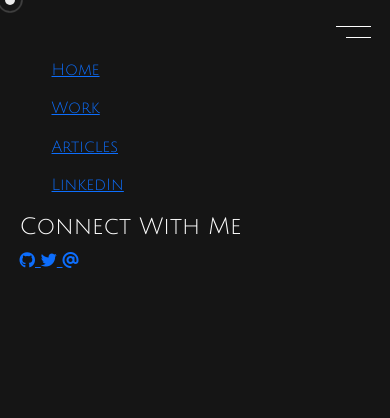
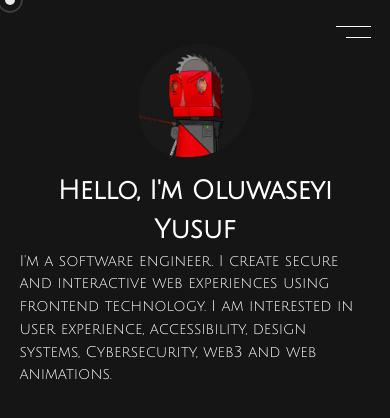
Before and after one commit to Yusuf-oluwaseyi/Saint_Laurent, a plain HTML site: page index.html in a window 390 px wide. Drawn offline with nearby package versions, Linux system fonts and the light colour scheme.

Commit message:
Mobile update

```diff
--- a/index.html
+++ b/index.html
@@ -57,7 +57,7 @@
               </button>
             </div>
         </div>
-        <nav>
+        <!-- <nav>
           <div class="mobile_menu_container">
             <ul>
               <li>
@@ -79,12 +79,26 @@
               </div>
             </div>
         </div>
-        </nav>
+        </nav> -->
+      </div>
+    <div id="mobile">
+      <div class="base_container">
+        <div class="hero">
+          <div class="intro_box">
+            <h1>Hello, I'm <br> Oluwaseyi Yusuf</h1>
+            <div class="avi">
+              <img src="img/icon.jpg" alt="">
+            </div>
+          </div>
+          <div class="description">
+            <p>
+              <span>I'm a <span class="highlight">software engineer</span>. I create <span class="highlight">secure and interactive </span> web experiences using <span class="highlight">frontend technology</span>. I am interested in <span class="highlight">user experience</span>, accessibility, <span class="highlight">design systems</span>, Cybersecurity, <span class="highlight">web3</span> and <span class="highlight">web animations.</span> </span>
+            </p>
+          </div>
+        </div>
       </div>
     </div>
-    <div id="mobile">
-
-    </div>
+  </div>
         <div class="container-fluid">
         <div class="fixed">
             <div class="based_container">
--- a/scss/style.scss
+++ b/scss/style.scss
@@ -61,8 +61,53 @@ body {
   }
 }
 #mobile {
+  display: flex;
+  flex-direction: column;
+  flex-grow: 1;
+  justify-content: center;
+  position: relative;
+  .base_container {
+    flex-grow: unset;
+    height: auto;
+    padding: 0;
+    .hero {
+      justify-content: center;
+      .intro_box {
+        flex-direction: column-reverse;
+        margin: 0;
+        h1 {
+          font-size: 26px;
+          line-height: 1.5;
+          margin: 0;
+          padding: 15px 15px 0;
+          text-align: center;
+        }
+        }
+      }
+    }
+  }
+  #mobile .base_container .hero .intro_box h1 br {
+    display: none;
+  }
+  .base_container {
+    color: #fff;
+    padding: 10% 5% 10% 15%;
+  }
+  .base_container, .container .main .pages_container {
+    display: flex;
+    flex-direction: column;
+    flex-grow: 1;
+    justify-content: space-between;
+  }
+  .intro_box {
+    align-items: center;
+    display: flex;
+    margin-bottom: 10px;
+  }
+  .intro_box .avi {
+    display: none;
+  }
 
-}
 
 // fixed part
 .container-fluid {
@@ -676,4 +721,20 @@ footer .social a {
     justify-content: space-between;
     padding: 5%;
   }
+  .intro_box .avi {
+    display: initial;
+    width: -webkit-fit-content;
+    width: -moz-fit-content;
+    width: fit-content;
+  }
+  .intro_box .avi img {
+    border-radius: 140% 120% 140% 100%;
+    height: 113px;
+    width: 113px;
+  }
 }
+@media screen and (max-width: 450px) {
+  #mobile .base_container .hero .intro_box h1 br {
+    display: none;
+  }
+}
```
Also changed, not shown: img/Avi1.jpg (added), scss/style.css.
